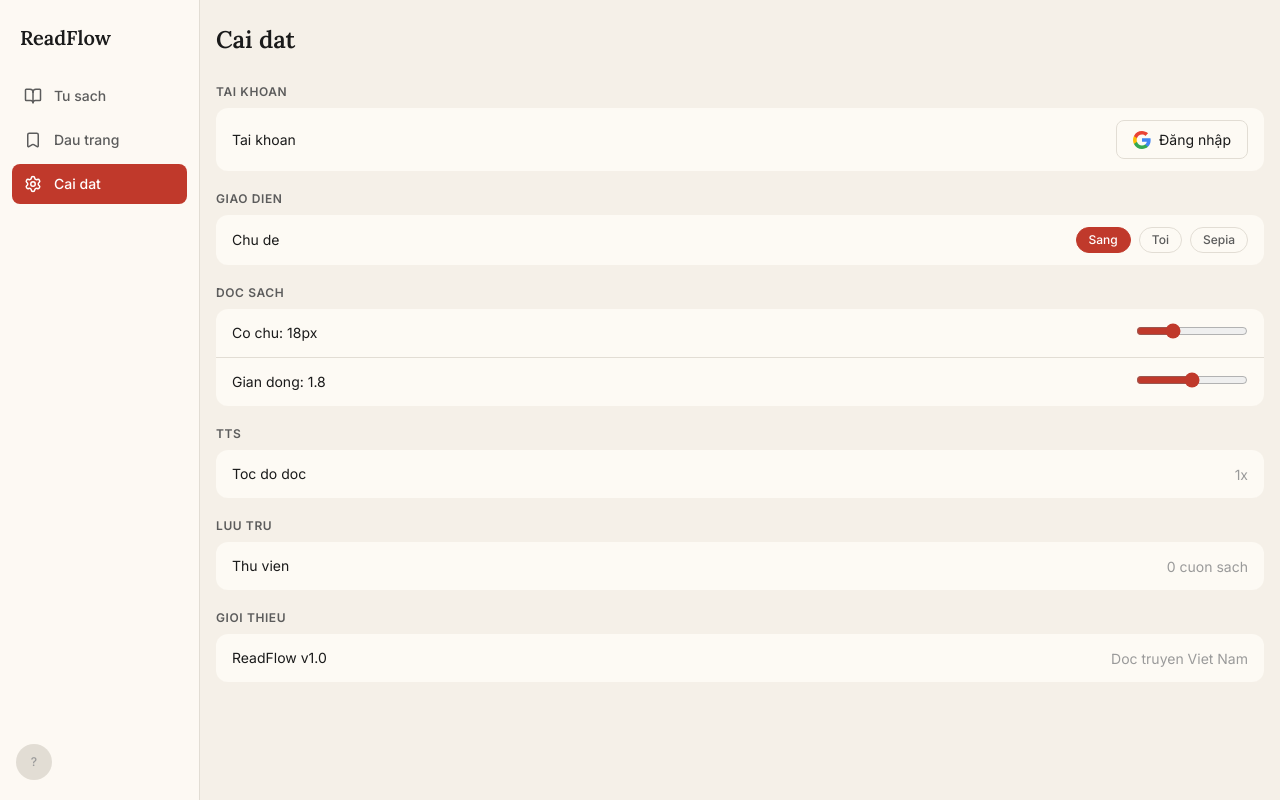
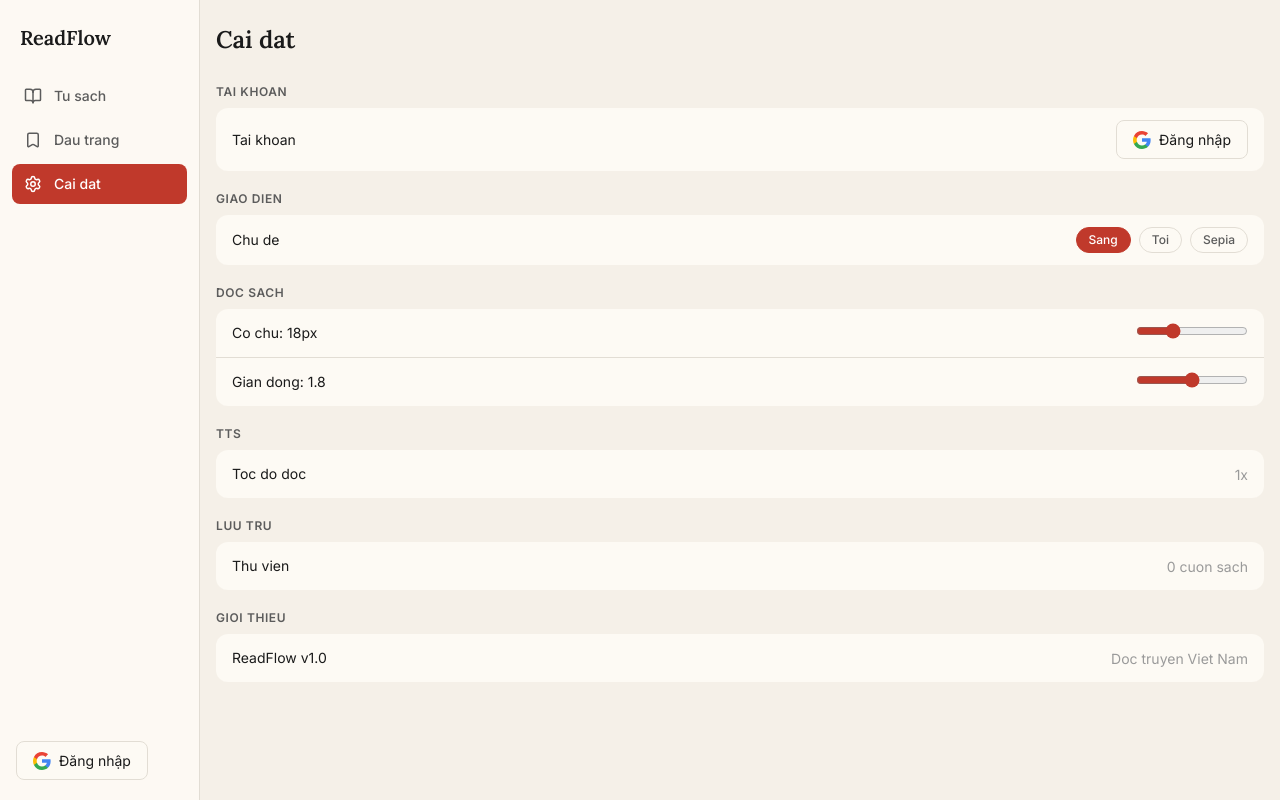
Before and after one commit to hongluu92/epub-viet, a Next.js app: page /epub-viet/settings in a window 1280 px wide. Built offline with nearby package versions, Linux system fonts and the light colour scheme; no server answers.

Commit message:
fix: add login/logout to sidebar and fix user menu z-index clipping

```diff
--- a/src/components/auth/user-menu.jsx
+++ b/src/components/auth/user-menu.jsx
@@ -1,14 +1,24 @@
 'use client';
 // User menu: avatar + dropdown with sync status, sign out, delete account
-import { useState } from 'react';
+import { useState, useRef, useEffect } from 'react';
 import { useAuth } from '@/hooks/use-auth';
 
 export function UserMenu() {
   const { user, signOut, deleteAccount } = useAuth();
   const [open, setOpen] = useState(false);
   const [deleting, setDeleting] = useState(false);
+  const [menuPos, setMenuPos] = useState({ left: 0, bottom: 0 });
+  const btnRef = useRef(null);
 
   if (!user) return null;
+
+  function handleToggle() {
+    if (!open && btnRef.current) {
+      const rect = btnRef.current.getBoundingClientRect();
+      setMenuPos({ right: window.innerWidth - rect.right, top: rect.bottom + 8 });
+    }
+    setOpen((o) => !o);
+  }
 
   async function handleDelete() {
     if (!confirm('Xác nhận xóa tài khoản? Dữ liệu sẽ không thể khôi phục.')) return;
@@ -24,15 +34,15 @@
   }
 
   const menuStyle = {
-    position: 'absolute',
-    top: '44px',
-    right: 0,
+    position: 'fixed',
+    top: menuPos.top,
+    right: menuPos.right,
     background: 'var(--surface)',
     border: '1px solid var(--border)',
     borderRadius: '10px',
     boxShadow: '0 4px 16px rgba(0,0,0,0.12)',
     minWidth: '180px',
-    zIndex: 100,
+    zIndex: 9999,
     overflow: 'hidden',
   };
 
@@ -50,10 +60,11 @@
   };
 
   return (
-    <div style={{ position: 'relative', display: 'inline-block' }}>
+    <div style={{ display: 'inline-block' }}>
       {/* Avatar button */}
       <button
-        onClick={() => setOpen((o) => !o)}
+        ref={btnRef}
+        onClick={handleToggle}
         style={{ background: 'none', border: 'none', cursor: 'pointer', padding: 0 }}
         aria-label="Menu tài khoản"
       >
@@ -72,19 +83,19 @@
         )}
       </button>
 
-      {/* Dropdown */}
+      {/* Dropdown - rendered with fixed positioning to escape parent overflow */}
       {open && (
         <>
           {/* Backdrop */}
           <div onClick={() => setOpen(false)}
-            style={{ position: 'fixed', inset: 0, zIndex: 99 }} />
+            style={{ position: 'fixed', inset: 0, zIndex: 9998 }} />
           <div style={menuStyle}>
             {/* User info */}
             <div style={{ padding: '10px 16px', borderBottom: '1px solid var(--border)',
               fontSize: '13px', color: 'var(--text-secondary)' }}>
               {user.displayName}
             </div>
-            {/* Sync status (static indicator) */}
+            {/* Sync status */}
             <div style={{ ...itemStyle, cursor: 'default', color: 'var(--text-secondary)', fontSize: '13px' }}>
               <span style={{ color: '#22c55e', marginRight: 6 }}>●</span>Đồng bộ
             </div>
--- a/src/components/layout/sidebar.jsx
+++ b/src/components/layout/sidebar.jsx
@@ -4,6 +4,7 @@
 import { usePathname } from 'next/navigation';
 import { BookOpen, Bookmark, Settings } from 'lucide-react';
 import { useAuth } from '@/hooks/use-auth';
+import { LoginButton, UserMenu } from '@/components/auth';
 
 const NAV_ITEMS = [
   { label: 'Tu sach', icon: BookOpen, href: '/' },
@@ -52,17 +53,9 @@
         })}
       </nav>
 
-      {/* User avatar */}
+      {/* User auth section */}
       <div className="px-4 py-5">
-        {user?.photoURL ? (
-          <img src={user.photoURL} alt={user.displayName} className="w-9 h-9 rounded-full"
-            style={{ border: '2px solid var(--accent)' }} />
-        ) : (
-          <div className="w-9 h-9 rounded-full flex items-center justify-center text-xs font-medium"
-            style={{ backgroundColor: 'var(--border)', color: 'var(--text-muted)' }}>
-            {user?.displayName?.[0] ?? '?'}
-          </div>
-        )}
+        {user ? <UserMenu /> : <LoginButton />}
       </div>
     </aside>
   );
```
